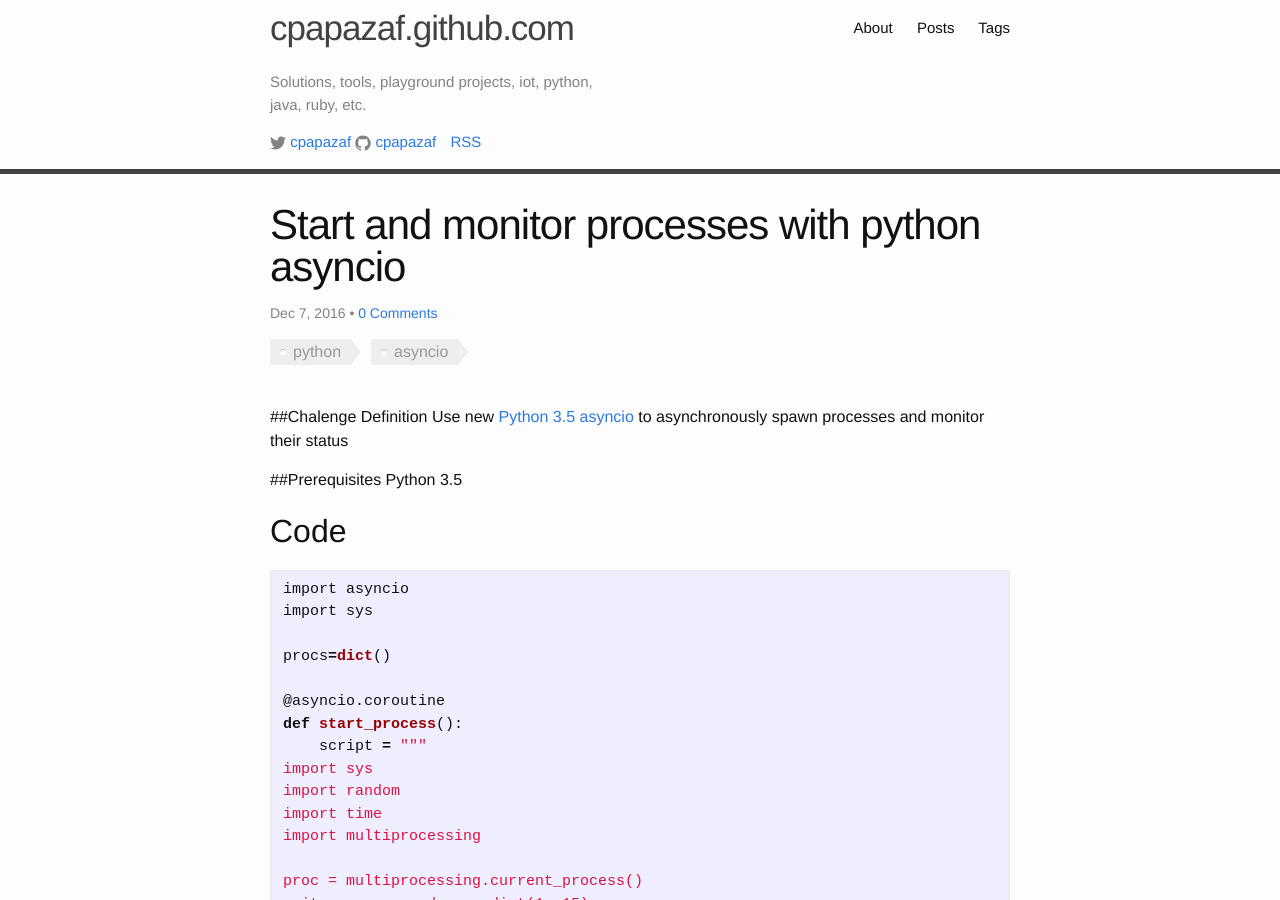
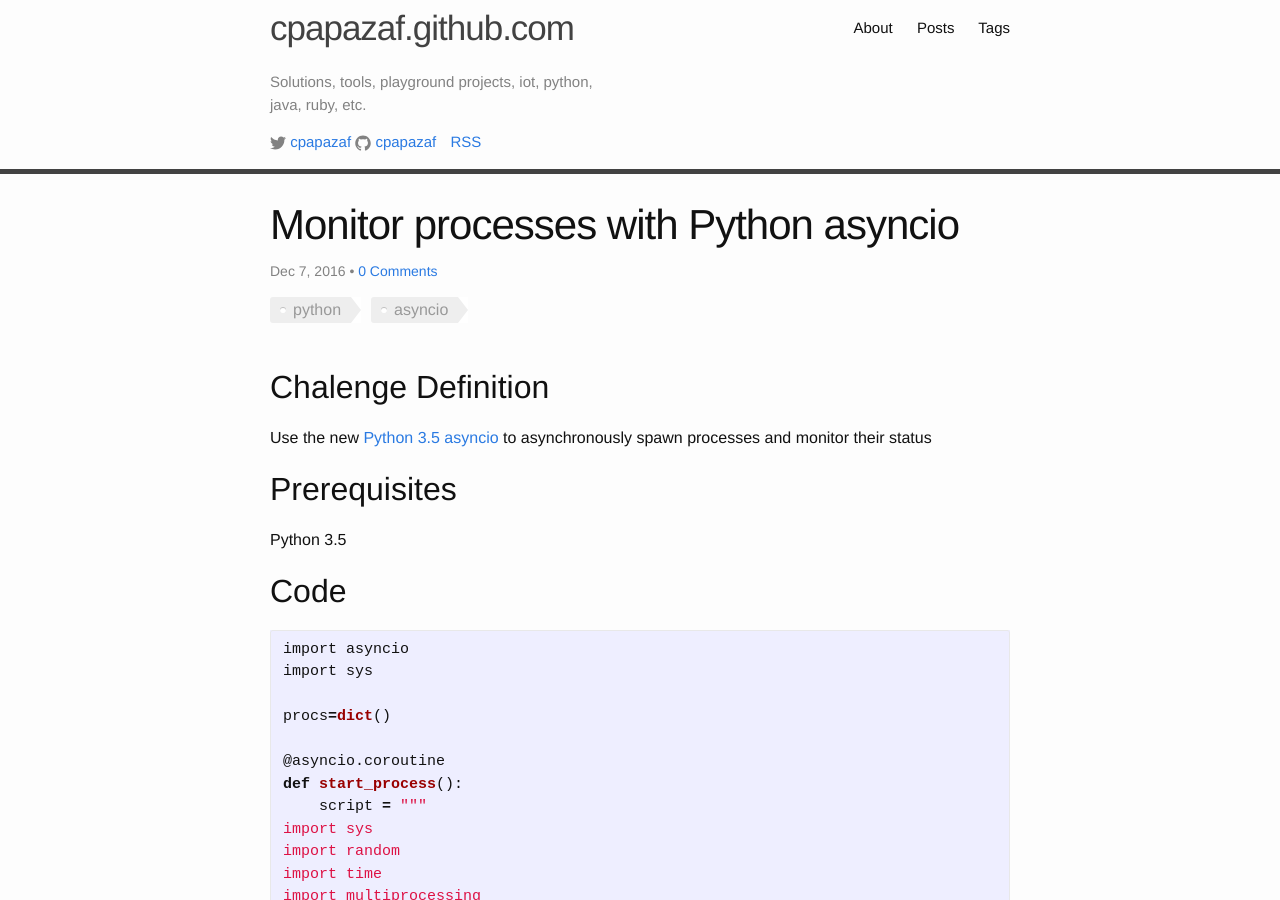
Before and after one commit to cpapazaf/cpapazaf.github.io, a Jekyll site: the page built from _posts/2016-12-07-python-asyncio-process-monitor.md, in a window 1280 px wide and 900 px high. Built offline with Jekyll 4.4.1, drawn with Linux system fonts in a browser that asks for light colours; comment, search, counter and statistics services are not loaded; some of the changed text lies outside the part shown.

Commit message:
Update 2016-12-07-python-asyncio-process-monitor.md

```diff
--- a/_posts/2016-12-07-python-asyncio-process-monitor.md
+++ b/_posts/2016-12-07-python-asyncio-process-monitor.md
@@ -1,16 +1,16 @@
 ---
 layout: post
 comments: true
-title:  "Start and monitor processes with python asyncio"
+title:  "Monitor processes with Python asyncio"
 date:   2016-12-07 19:00:02 +0100
 categories: python
 tags: python asyncio
 ---
 
-##Chalenge Definition
-Use new [Python 3.5 asyncio][python-asyncio] to asynchronously spawn processes and monitor their status
+## Chalenge Definition
+Use the new [Python 3.5 asyncio][python-asyncio] to asynchronously spawn processes and monitor their status
 
-##Prerequisites
+## Prerequisites
 Python 3.5
 
 ## Code
@@ -47,10 +47,8 @@ sys.exit(random.choice([0, 1]))
 
 @asyncio.coroutine
 def readline(proc):
-
     data = yield from proc.stdout.readline()
     line = data.decode('ascii').rstrip()
-
     return line
 
 @asyncio.coroutine
```
Also changed, not shown: other parts of _posts/2016-12-07-python-asyncio-process-monitor.md (+1 -1 lines).
